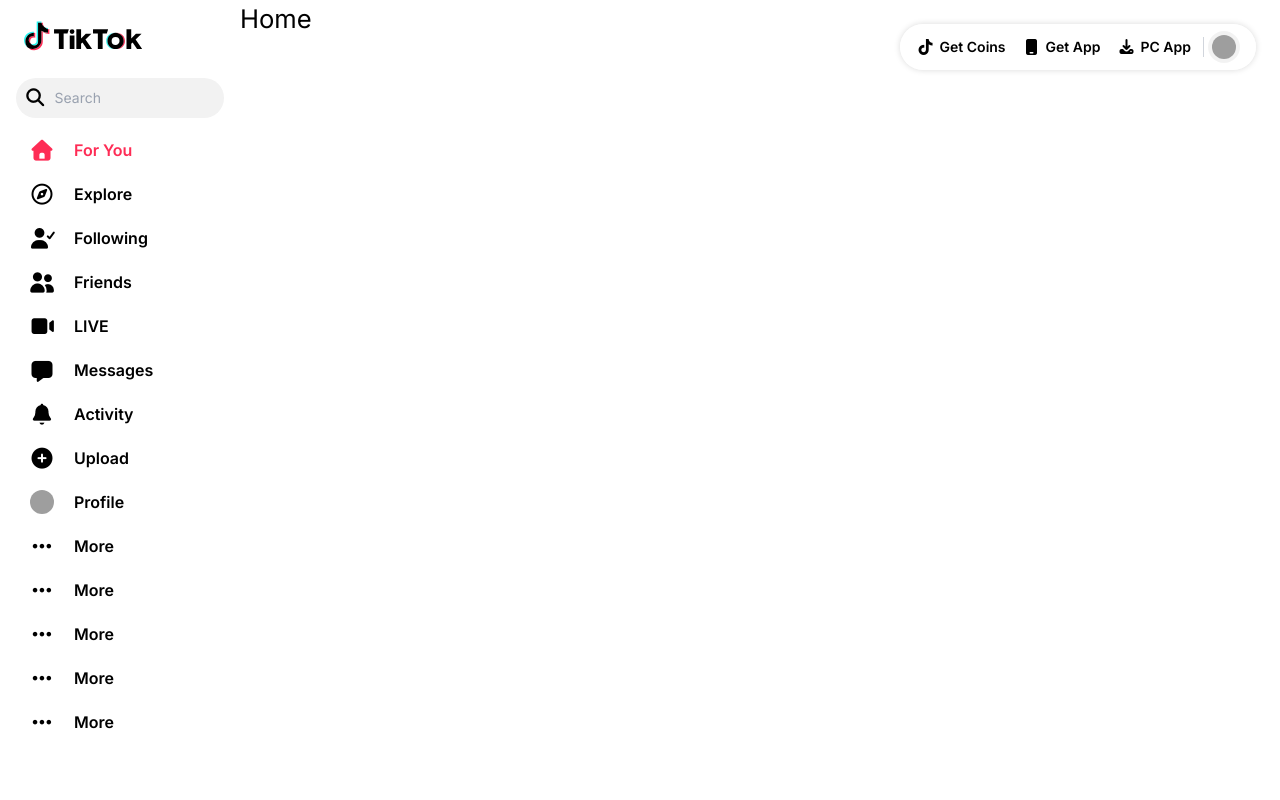
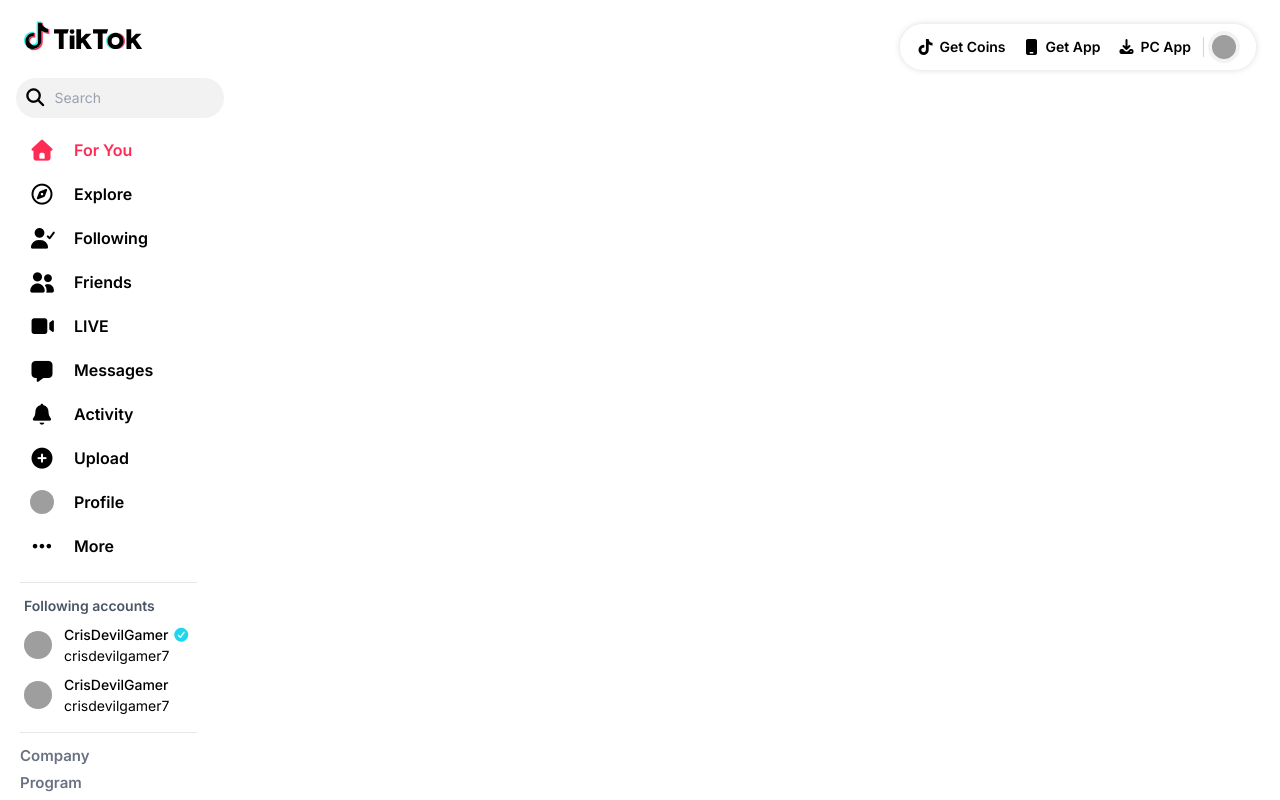
Before and after one commit to vankhiem13/tiktok-ui, a React (Vite) app: page / in a window 1280 px wide. Built offline with nearby package versions, Linux system fonts and the light colour scheme; grey boxes are pictures that could not be loaded.

Commit message:
update sidebar và khung home

```diff
--- a/src/components/GlobalStyles/GlobalStyles.css
+++ b/src/components/GlobalStyles/GlobalStyles.css
@@ -9,6 +9,7 @@
     --secondary-color: #fff;
     --text-color: #000;
     --side-nav-width: 15rem;
+    --feed-nav-button-width: 3rem;
 
 }
 *,
--- a/src/components/Layouts/DefaultLayout/Sidebar/index.jsx
+++ b/src/components/Layouts/DefaultLayout/Sidebar/index.jsx
@@ -1,4 +1,5 @@
 import images from '@/assets/image';
+import { Link } from 'react-router-dom';
 function Sidebar() {
     return (
         <div className="w-[var(--side-nav-width)] shrink-0 z-[99]">
@@ -29,6 +30,8 @@
                 overflow-y-auto [&::-webkit-scrollbar]:hidden"
                 >
                     <div className="flex flex-col gap-[0.25rem] pt-[0.5rem]">
+
+                        <Link to="/">
                             <h2 className="w-[13rem] h-[2.5rem] ml-1 cursor-pointer hover:bg-[rgb(242,242,242)] rounded-md">
                                 <div className="pl-2 pt-1 pl-2 pt-1 flex items-center gap-2 text-[var(--primary-color)]">
                                     <div className="text-[21px]">
@@ -39,16 +42,20 @@
                                     <p className="text-[16px] font-semibold pl-2">For You</p>
                                 </div>
                             </h2>
+                        </Link>
+
                         <h2 className="w-[13rem] h-[2.5rem] ml-1 cursor-pointer hover:bg-[rgb(242,242,242)] rounded-md">
                             <div className="pl-2 pt-1 flex items-center gap-2">
                                 <div className="text-[21px]">
                                     <div className="w-[2rem] h-[2rem] justify-center items-center flex relative">
-                                       <i class="fa-regular fa-compass"></i>
+                                       <i className="fa-regular fa-compass"></i>
                                     </div>
                                 </div>
                                 <p className="text-[16px] text-black font-semibold pl-2">Explore</p>
                             </div>
                         </h2>
+                        <Link  to="/following">
+
                         <h2 className="w-[13rem] h-[2.5rem] ml-1 cursor-pointer hover:bg-[rgb(242,242,242)] rounded-md">
                             <div className="pl-2 pt-1 flex items-center gap-2">
                                 <div className="text-[21px]">
@@ -59,6 +66,8 @@
                                 <p className="text-[16px] text-black font-semibold pl-2">Following</p>
                             </div>
                         </h2>
+                        </Link>
+
                         <h2 className="w-[13rem] h-[2.5rem] ml-1 cursor-pointer hover:bg-[rgb(242,242,242)] rounded-md">
                             <div className="pl-2 pt-1 flex items-center gap-2">
                                 <div className="text-[21px]">
@@ -89,7 +98,7 @@
                                 <p className="text-[16px] text-black font-semibold pl-2">Messages</p>
                             </div>
                         </h2>
-                        <h2 className="w-[13rem] h-[2.5rem] ml-1 cursor-pointer hover:bg-[rgb(242,242,242)] rounded-md">
+                        <div className="w-[13rem] h-[2.5rem] ml-1 cursor-pointer hover:bg-[rgb(242,242,242)] rounded-md">
                             <div className="pl-2 pt-1 flex items-center gap-2">
                                 <div className="text-[21px]">
                                     <div className="w-[2rem] h-[2rem] justify-center items-center flex relative">
@@ -98,8 +107,8 @@
                                 </div>
                                 <p className="text-[16px] text-black font-semibold pl-2">Activity</p>
                             </div>
-                        </h2>
-                        <h2 className="w-[13rem] h-[2.5rem] ml-1 cursor-pointer hover:bg-[rgb(242,242,242)] rounded-md">
+                        </div>
+                        <div className="w-[13rem] h-[2.5rem] ml-1 cursor-pointer hover:bg-[rgb(242,242,242)] rounded-md">
                             <div className="pl-2 pt-1 flex items-center gap-2">
                                 <div className="text-[21px]">
                                     <div className="w-[2rem] h-[2rem] justify-center items-center flex relative">
@@ -108,7 +117,7 @@
                                 </div>
                                 <p className="text-[16px] text-black font-semibold pl-2">Upload</p>
                             </div>
-                        </h2>
+                        </div>
                         <h2 className="w-[13rem] h-[2.5rem] ml-1 cursor-pointer hover:bg-[rgb(242,242,242)] rounded-md">
                             <div className="pl-2 pt-1 flex items-center gap-2">
                                 <div className="text-[21px]">
@@ -122,7 +131,7 @@
                                 <p className="text-[16px] text-black font-semibold pl-2">Profile</p>
                             </div>
                         </h2>
-                        <h2 className="w-[13rem] h-[2.5rem] ml-1 cursor-pointer hover:bg-[rgb(242,242,242)] rounded-md">
+                        <div className="w-[13rem] h-[2.5rem] ml-1 cursor-pointer hover:bg-[rgb(242,242,242)] rounded-md">
                             <div className="pl-2 pt-1 flex items-center gap-2">
                                 <div className="text-[21px]">
                                     <div className="w-[2rem] h-[2rem] justify-center items-center flex relative">
@@ -131,52 +140,58 @@
                                 </div>
                                 <p className="text-[16px] text-black font-semibold pl-2">More</p>
                             </div>
-                        </h2>
-                        <h2 className="w-[13rem] h-[2.5rem] ml-1 cursor-pointer hover:bg-[rgb(242,242,242)] rounded-md">
-                            <div className="pl-2 pt-1 flex items-center gap-2">
-                                <div className="text-[21px]">
-                                    <div className="w-[2rem] h-[2rem] justify-center items-center flex relative">
-                                        <i className="fa-solid fa-ellipsis"></i>
                         </div>
                     </div>
-                                <p className="text-[16px] text-black font-semibold pl-2">More</p>
-                            </div>
-                        </h2>
-                        <h2 className="w-[13rem] h-[2.5rem] ml-1 cursor-pointer hover:bg-[rgb(242,242,242)] rounded-md">
-                            <div className="pl-2 pt-1 flex items-center gap-2">
-                                <div className="text-[21px]">
-                                    <div className="w-[2rem] h-[2rem] justify-center items-center flex relative">
-                                        <i className="fa-solid fa-ellipsis"></i>
+
+                    <div>
+                        <div className="mx-1 h-px w-[85%] bg-gray-200 mb-3 mt-4" />
+                        <div>
+                            <div>
+                                <div className="pl-2 text-[14px] text-gray-600 font-semibold">Following accounts</div>
+
+                                <div className="w-[13rem] flex items-center gap-3 mt-2 cursor-pointer hover:bg-[rgb(242,242,242)] rounded-md">
+                                    <div className="pl-2">
+                                        <div>
+                                            <img className="w-7 h-7 rounded-full" src="https://p16-sign-sg.tiktokcdn.com/tos-alisg-avt-0068/cfad1886bf6c13d8d0debfbfa9177343~tplv-tiktokx-cropcenter:100:100.jpeg?dr=14579&refresh_token=c87d5b36&x-expires=1767682800&x-signature=I0zi0yu4YXRlSH8Fo3Nz0Sq7cXk%3D&t=4d5b0474&ps=13740610&shp=a5d48078&shcp=81f88b70&idc=my" alt="" />
                                         </div>
                                     </div>
-                                <p className="text-[16px] text-black font-semibold pl-2">More</p>
-                            </div>
-                        </h2>
-                        <h2 className="w-[13rem] h-[2.5rem] ml-1 cursor-pointer hover:bg-[rgb(242,242,242)] rounded-md">
-                            <div className="pl-2 pt-1 flex items-center gap-2">
-                                <div className="text-[21px]">
-                                    <div className="w-[2rem] h-[2rem] justify-center items-center flex relative">
-                                        <i className="fa-solid fa-ellipsis"></i>
+                                    <div>
+                                        <ul>
+                                            <li className="text-[14px] font-medium">CrisDevilGamer
+                                                <i className="fa-solid fa-circle-check ml-1 text-[rgb(32,213,236)]"></i>
+                                            </li>
+                                            <li className="text-[14px] font-normal">crisdevilgamer7</li>
+                                        </ul>
                                     </div>
                                 </div>
-                                <p className="text-[16px] text-black font-semibold pl-2">More</p>
-                            </div>
-                        </h2>
-                        <h2 className="w-[13rem] h-[2.5rem] ml-1 cursor-pointer hover:bg-[rgb(242,242,242)] rounded-md">
-                            <div className="pl-2 pt-1 flex items-center gap-2">
-                                <div className="text-[21px]">
-                                    <div className="w-[2rem] h-[2rem] justify-center items-center flex relative">
-                                        <i className="fa-solid fa-ellipsis"></i>
+                                <div className="w-[13rem] flex items-center gap-3 mt-2 cursor-pointer hover:bg-[rgb(242,242,242)] rounded-md">
+                                    <div className="pl-2">
+                                        <div>
+                                            <img className="w-7 h-7 rounded-full" src="https://p16-sign-sg.tiktokcdn.com/tos-alisg-avt-0068/cfad1886bf6c13d8d0debfbfa9177343~tplv-tiktokx-cropcenter:100:100.jpeg?dr=14579&refresh_token=c87d5b36&x-expires=1767682800&x-signature=I0zi0yu4YXRlSH8Fo3Nz0Sq7cXk%3D&t=4d5b0474&ps=13740610&shp=a5d48078&shcp=81f88b70&idc=my" alt="" />
                                         </div>
                                     </div>
-                                <p className="text-[16px] text-black font-semibold pl-2">More</p>
+                                    <div>
+                                        <ul>
+                                            <li className="text-[14px] font-medium">CrisDevilGamer
+                                            </li>
+                                            <li className="text-[14px] font-normal">crisdevilgamer7</li>
+                                        </ul>
                                     </div>
-                        </h2>
-
+                                </div>
 
                             </div>
-                    <div></div>
-                    <div></div>
+                        </div>
+
+                        <div className="mx-1 h-px w-[85%] bg-gray-200 mt-4" />
+                    </div>
+                    <div>
+                        <div className="mt-3 w-[13rem] ml-2 ">
+                            <h3 className="text-[15px] text-gray-500 font-semibold mb-1 cursor-pointer">Company</h3>
+                            <h3 className="text-[15px] text-gray-500 font-semibold mb-1 cursor-pointer">Program</h3>
+                            <h3 className="text-[15px] text-gray-500 font-semibold mb-1 cursor-pointer">Terms & Policies</h3>
+                            <p className="text-[12px] text-gray-500 ">© 2026 TikTok</p>
+                        </div>
+                    </div>
                 </div>
             </div>
         </div>
--- a/src/components/Layouts/DefaultLayout/index.jsx
+++ b/src/components/Layouts/DefaultLayout/index.jsx
@@ -8,9 +8,9 @@
                 <div className='wrapper'>
                     <Top_right_action_bar/>
 
-                    <div className='flex'>
+                    <div className='flex h-screen'>
                         <Sidebar/>
-                        <div className='content'>
+                        <div className='w-full my-0 mx-auto relative min-w-[420px] shrink-1 flex justify-center items-stretch'>
                             {children}
                         </div>
                     </div>
--- a/src/pages/Home/index.jsx
+++ b/src/pages/Home/index.jsx
@@ -1,6 +1,28 @@
 function Home() {
     return (
-        <h4>Home</h4>
+
+        <div className="w-full relative max-h-[100vh] overflow-y-scroll
+        snap-y snap-mandatory scroll-smooth [&::-webkit-scrollbar]:hidden
+        pe-[calc(var(--feed-nav-button-width)+1rem)]">
+
+            <article className="ps-[1rem] pe-[calc(15rem - (var(--feed-nav-button-width) * 2) - 1rem)]
+                                 h-[100vh] relative flex flex-row justify-center items-center gap-[1rem]
+                                 p-[1rem] pr-[8rem] p-block-[1rem] my-0 mx-auto">
+
+                <div className="h-max flex flex-row grow-1 items-end justify-center gap-[1rem]">
+
+                    <section className="cursor-pointer ">
+
+                    </section>
+
+                    <section>
+
+                    </section>
+
+                </div>
+
+            </article>
+        </div>
      );
 }
 
```
Lines whose indentation alone changed are shown as unchanged.
